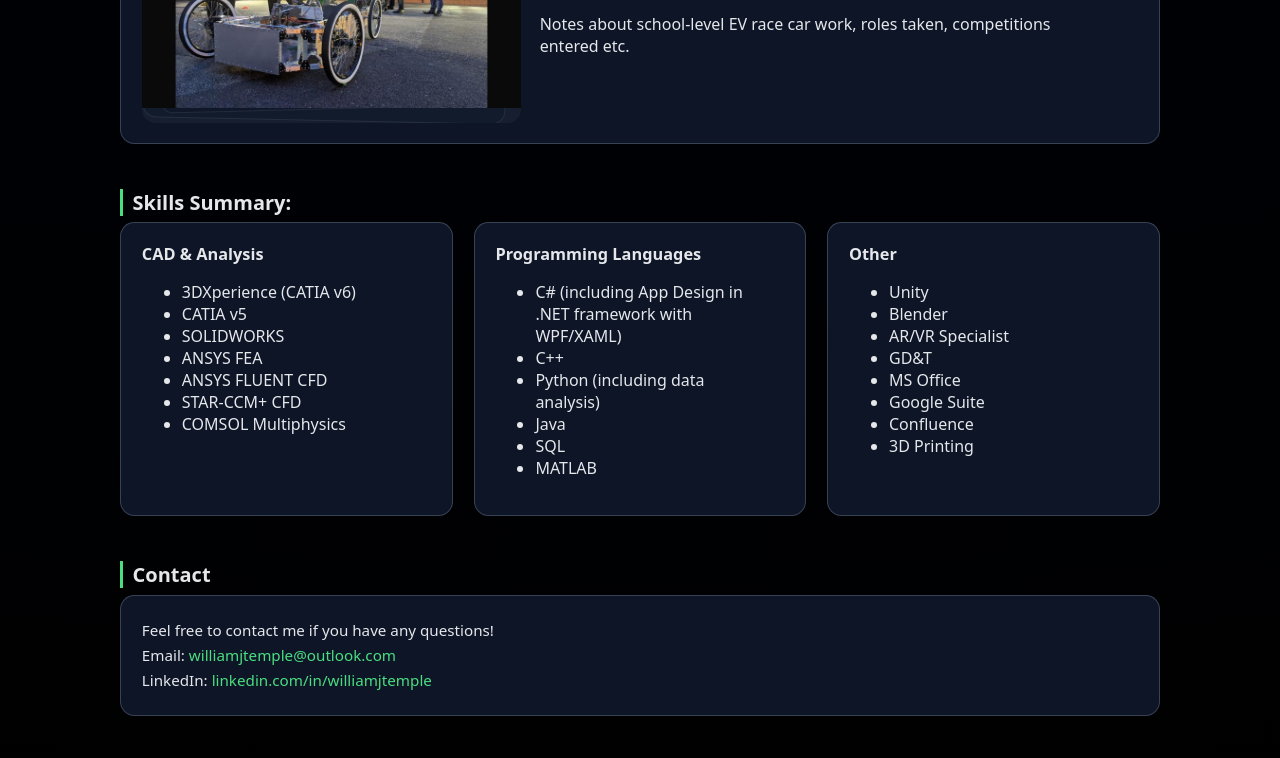
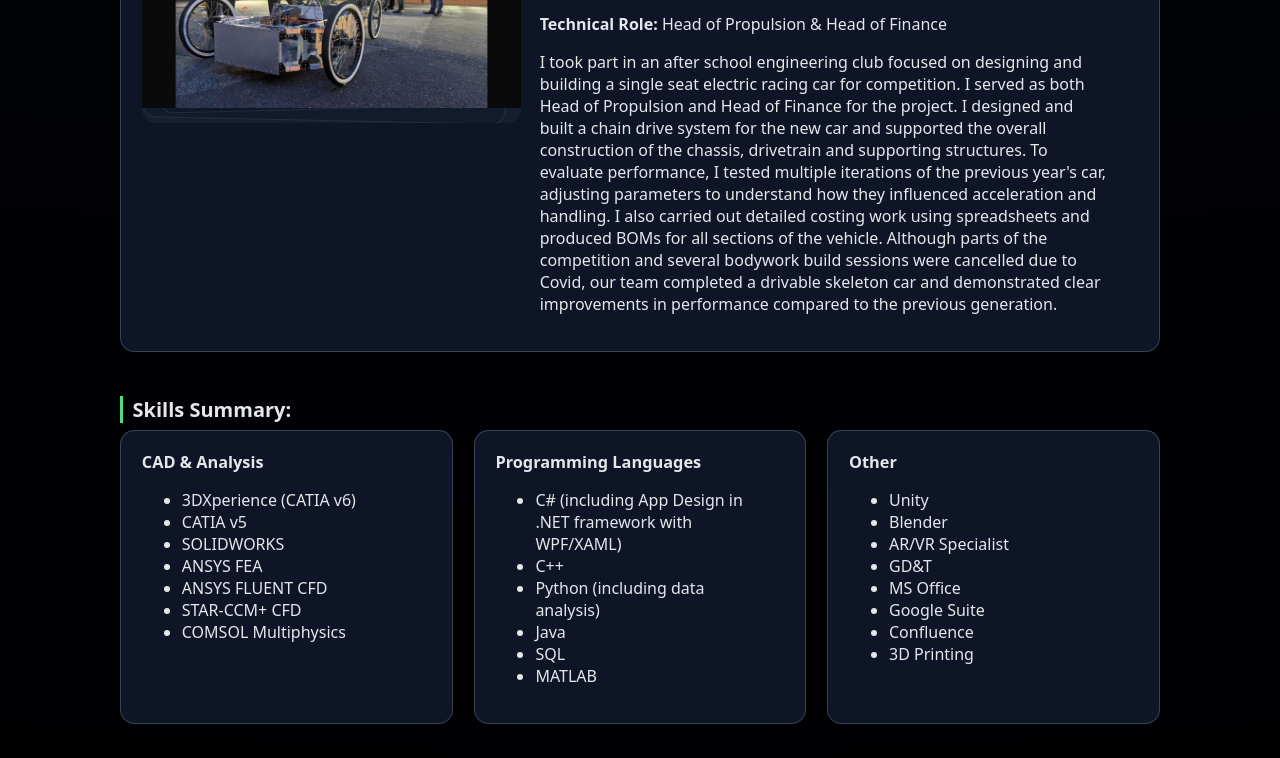
Before and after one commit to williamtemple/williamtemple.github.io, a plain HTML site: page index.html in a window 1280 px wide. Shown: the part 5989-6747 px from the top of the page. Drawn offline with Linux system fonts and the light colour scheme.

Commit message:
Update index.html

```diff
--- a/index.html
+++ b/index.html
@@ -1061,7 +1061,12 @@
                 <h3>Greenpower Electric Race Car</h3>
                 <p class="card-meta">2018 – 2020</p>
                 <p class="project-type">Extra-curricular</p>
-                <p>Notes about school-level EV race car work, roles taken, competitions entered etc.</p>
+
+                <p><strong>Technical Role:</strong> Head of Propulsion & Head of Finance</p>
+                <p>
+                I took part in an after school engineering club focused on designing and building a single seat electric racing car for competition. I served as both Head of Propulsion and Head of Finance for the project. I designed and built a chain drive system for the new car and supported the overall construction of the chassis, drivetrain and supporting structures. To evaluate performance, I tested multiple iterations of the previous year's car, adjusting parameters to understand how they influenced acceleration and handling. I also carried out detailed costing work using spreadsheets and produced BOMs for all sections of the vehicle. Although parts of the competition and several bodywork build sessions were cancelled due to Covid, our team completed a drivable skeleton car and demonstrated clear improvements in performance compared to the previous generation.
+                </p>
+
               </div>
             </article>
 
```
